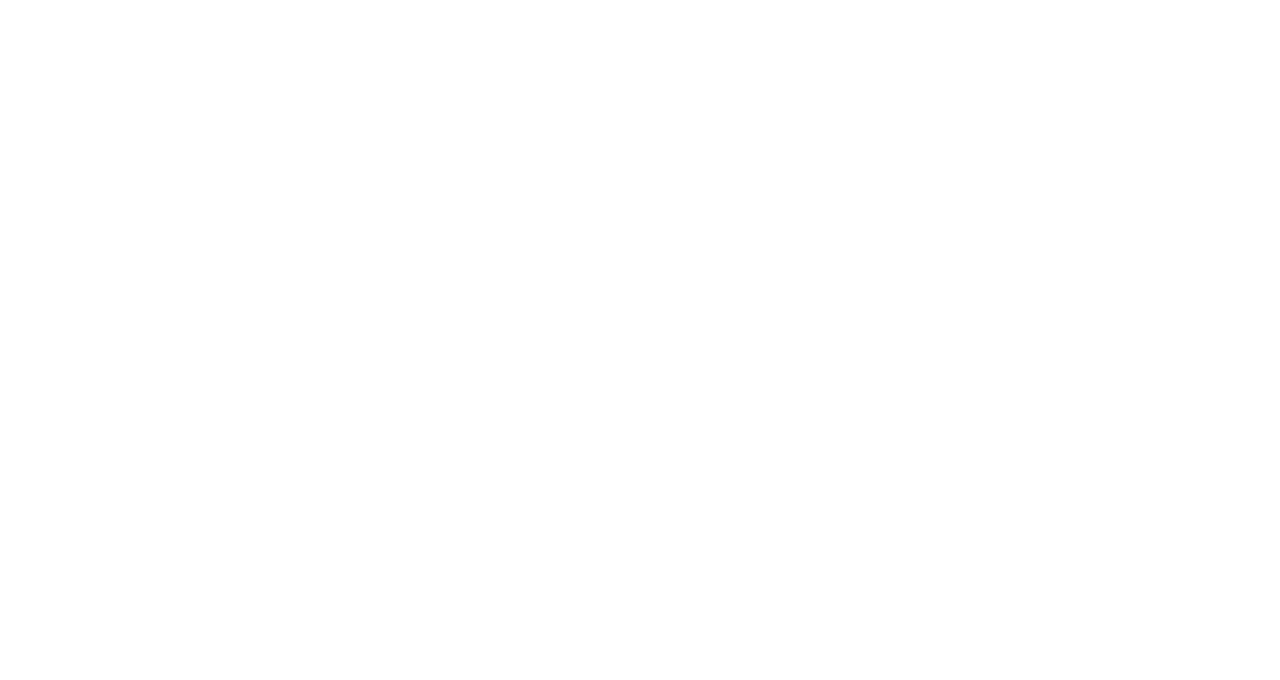
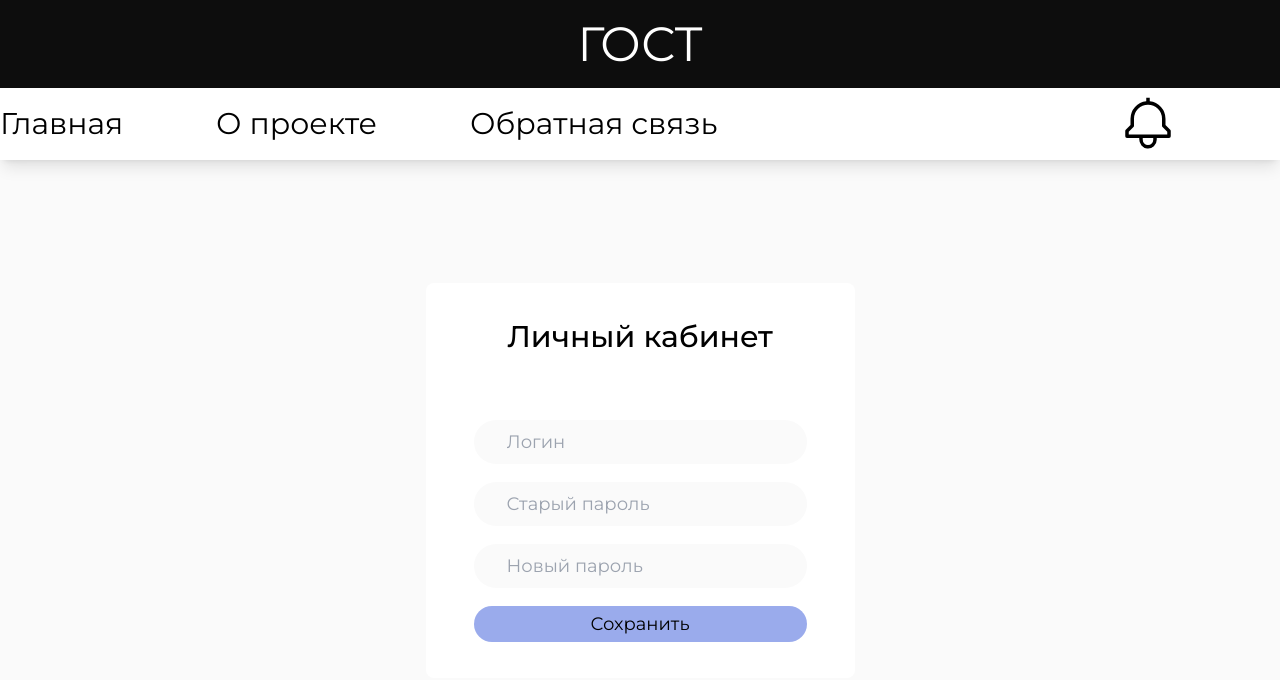
Before and after one commit to f4lz/pd, a Vue app: page /profile in a window 1280 px wide. Before the commit this address had no page. Shown: the top 680 px of the page. Built offline with nearby package versions, Linux system fonts and the light colour scheme; some icons are missing.

Commit message:
Страница личного кабинета

```diff
--- a/src/pages/Login.vue
+++ b/src/pages/Login.vue
@@ -1,5 +1,7 @@
 <script setup>
-import { RouterLink } from 'vue-router'
+import { RouterLink, useRouter } from 'vue-router'
+
+const router = useRouter()
 </script>
 
 <template>
@@ -9,7 +11,9 @@
     <input type="text" class="mt-[47px]" placeholder="Логин" />
     <input type="password" placeholder="Пароль" />
     <RouterLink to="/" class="underline">Забыли пароль</RouterLink>
-    <button class="button-primary w-full max-w-[429px] rounded-full">
+    <button
+      class="button-primary w-full max-w-[429px] rounded-full"
+      @click="router.push('/profile')">
       Войти
     </button>
     <hr class="w-full my-[18px]" />
--- /dev/null
+++ b/src/pages/Profile.vue
@@ -0,0 +1,14 @@
+<script setup></script>
+
+<template>
+  <div
+    class="text-center justify-center bg-background-primary dark:bg-background-primaryDark max-w-[429px] w-full items-center py-9 flex flex-col gap-y-[18px] rounded-lg px-12">
+    <h3>Личный кабинет</h3>
+    <input type="text" class="mt-[47px]" placeholder="Логин" />
+    <input type="email" placeholder="Старый пароль" />
+    <input type="password" placeholder="Новый пароль" />
+    <button class="button-primary w-full max-w-[429px] rounded-full">
+      Сохранить
+    </button>
+  </div>
+</template>
--- a/src/router/index.js
+++ b/src/router/index.js
@@ -5,6 +5,7 @@
 import FeedBack from '../pages/FeedBack.vue'
 import Login from '../pages/Login.vue'
 import Main from '../pages/Main.vue'
+import Profile from '../pages/Profile.vue'
 import Registration from '../pages/Registration.vue'
 
 const router = createRouter({
@@ -41,6 +42,11 @@
           component: Login,
         },
         {
+          path: '/profile',
+          name: 'profile',
+          component: Profile,
+        },
+        {
           path: '/feedback',
           name: 'feedback',
           component: FeedBack,
```
